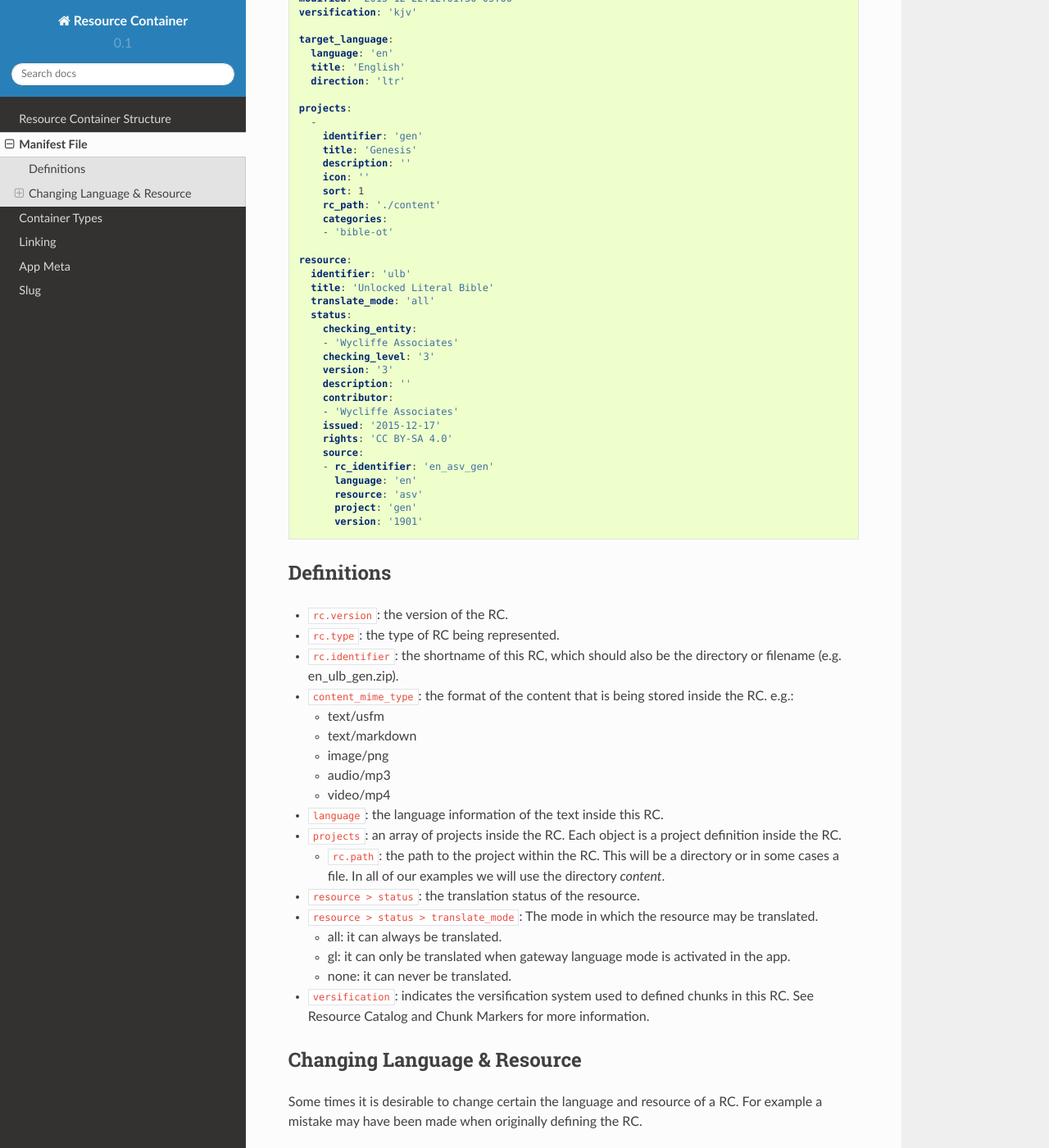
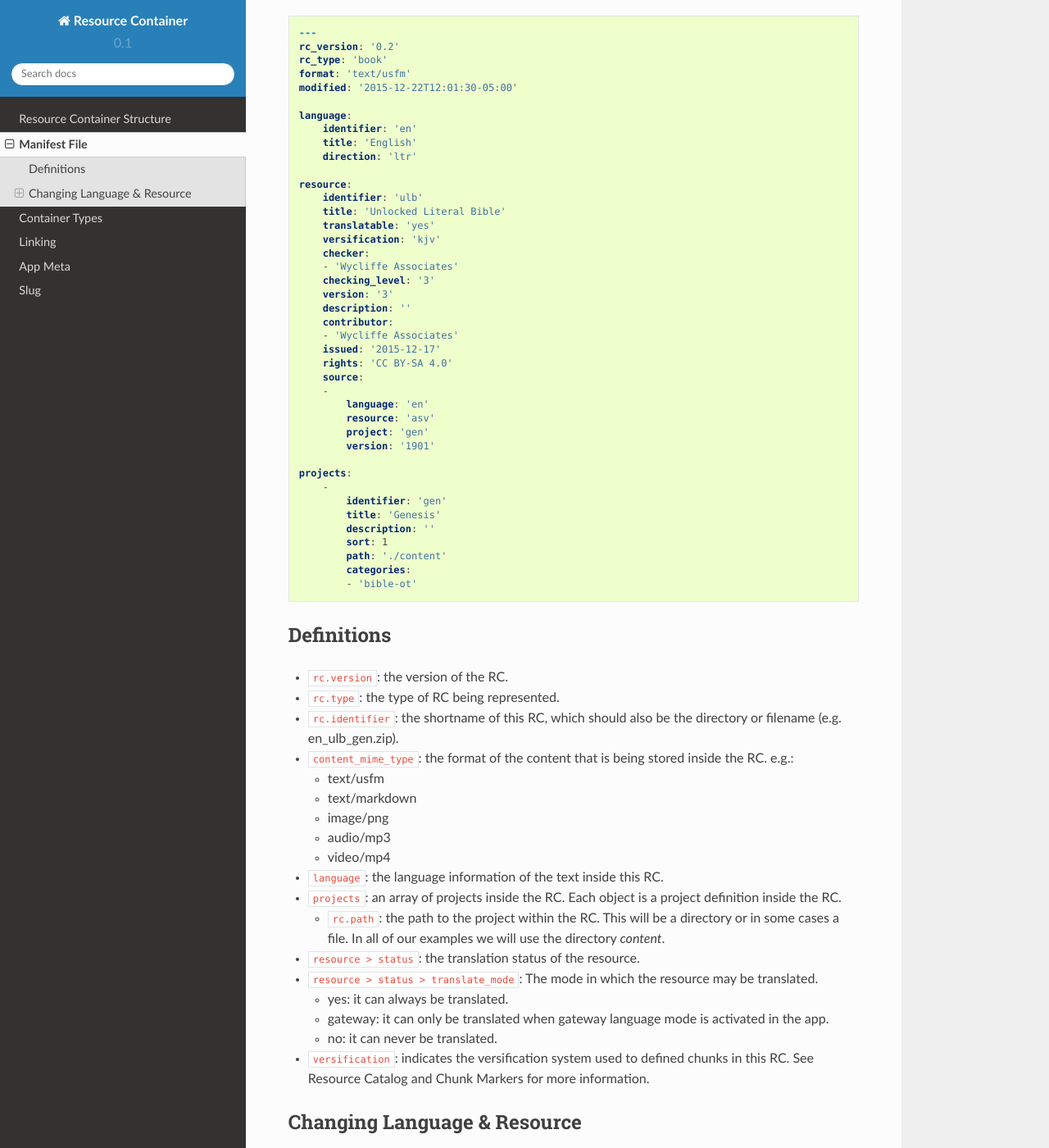
Before and after one commit to unfoldingWord-dev/Resource-Container, a Sphinx documentation site: the page built from docs/manifest.rst, in a window 1280 px wide and 1400 px high, scrolled down 488 px. Shown: the whole window at 82% size. Built offline with Sphinx 7.4.7 and the Read the Docs theme 2.0.0, drawn with Linux system fonts in a browser that asks for light colours; some of the changed lines change nothing that is shown; some of the changed text lies outside the part shown.

Commit message:
updated manifest

```diff
--- a/docs/manifest.rst
+++ b/docs/manifest.rst
@@ -8,38 +8,27 @@ Manifest File
 Resource Containers (RCs) have a manifest.yml that describes it's content and structure.
 Terms from the [Dublin Core Meta Data Initiative](http://dublincore.org/documents/dcmi-terms/) have been used when appropriate.
 
+.. note:: the ``language`` key below conflicts with the dublin core specification which indicates it should be a string.
+
 .. code-block:: yaml
 
     ---
-    version: '0.2'
-    type: 'book'
-
+    rc_version: '0.2'
+    rc_type: 'book'
     format: 'text/usfm'
     modified: '2015-12-22T12:01:30-05:00'
-    versification: 'kjv'
 
-    target_language:
-      language: 'en'
-      title: 'English'
-      direction: 'ltr'
-
-    projects:
-      -
-        identifier: 'gen'
-        title: 'Genesis'
-        description: ''
-        icon: ''
-        sort: 1
-        rc_path: './content'
-        categories:
-        - 'bible-ot'
+    language:
+        identifier: 'en'
+        title: 'English'
+        direction: 'ltr'
 
     resource:
-      identifier: 'ulb'
-      title: 'Unlocked Literal Bible'
-      translate_mode: 'all'
-      status:
-        checking_entity:
+        identifier: 'ulb'
+        title: 'Unlocked Literal Bible'
+        translatable: 'yes'
+        versification: 'kjv'
+        checker:
         - 'Wycliffe Associates'
         checking_level: '3'
         version: '3'
@@ -49,11 +38,21 @@ Terms from the [Dublin Core Meta Data Initiative](http://dublincore.org/document
         issued: '2015-12-17'
         rights: 'CC BY-SA 4.0'
         source:
-        - rc_identifier: 'en_asv_gen'
-          language: 'en'
-          resource: 'asv'
-          project: 'gen'
-          version: '1901'
+        -
+            language: 'en'
+            resource: 'asv'
+            project: 'gen'
+            version: '1901'
+
+    projects:
+        -
+            identifier: 'gen'
+            title: 'Genesis'
+            description: ''
+            sort: 1
+            path: './content'
+            categories:
+            - 'bible-ot'
 
 .. _manifest-definitions:
 
@@ -80,9 +79,9 @@ Definitions
 - ``resource > status``: the translation status of the resource.
 - ``resource > status > translate_mode``: The mode in which the resource may be translated.
 
-  - all: it can always be translated.
-  - gl: it can only be translated when gateway language mode is activated in the app.
-  - none: it can never be translated.
+  - yes: it can always be translated.
+  - gateway: it can only be translated when gateway language mode is activated in the app.
+  - no: it can never be translated.
 
 - ``versification``: indicates the versification system used to defined chunks in this RC. See Resource Catalog and Chunk Markers for more information.
 
```
